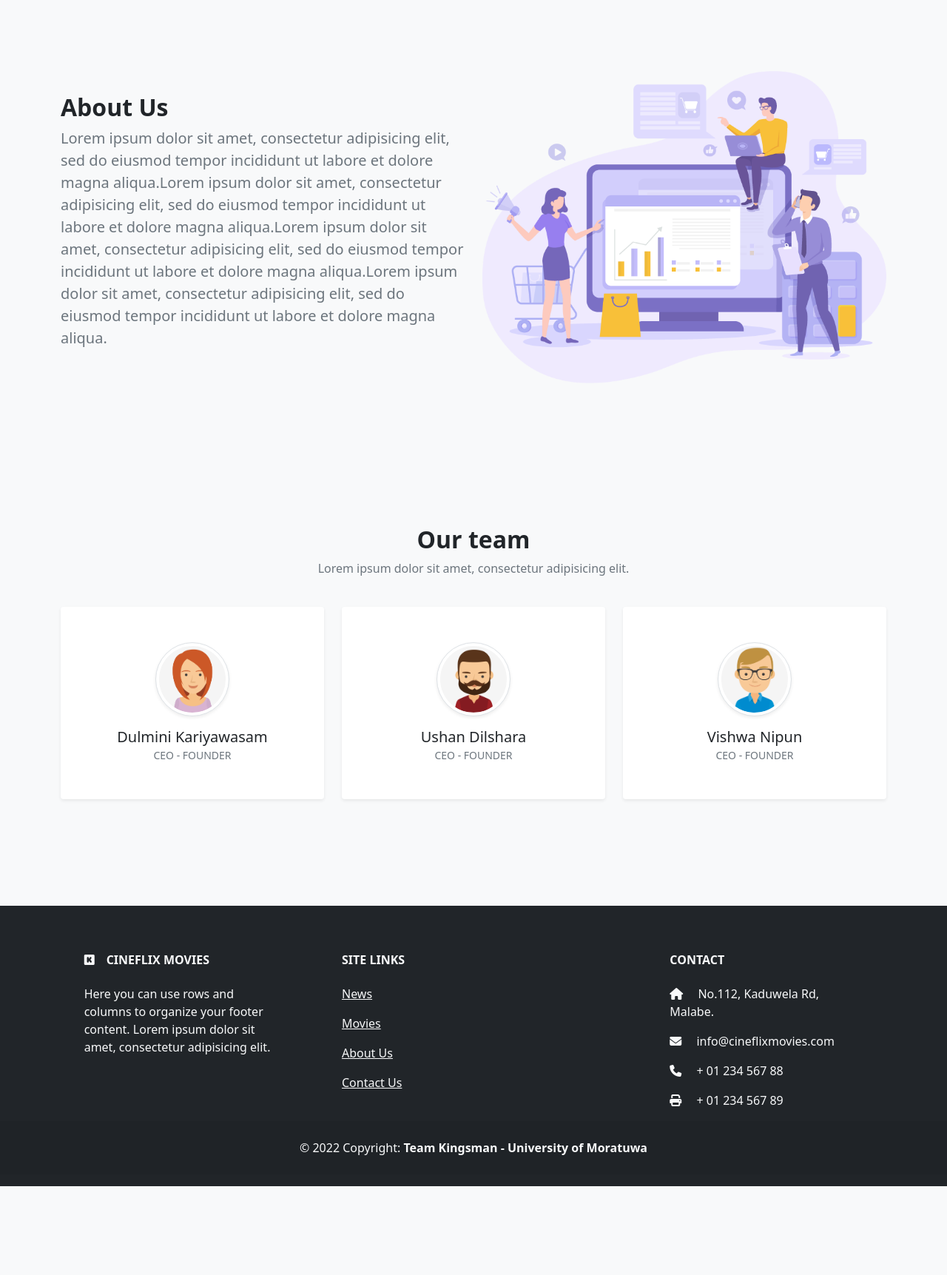
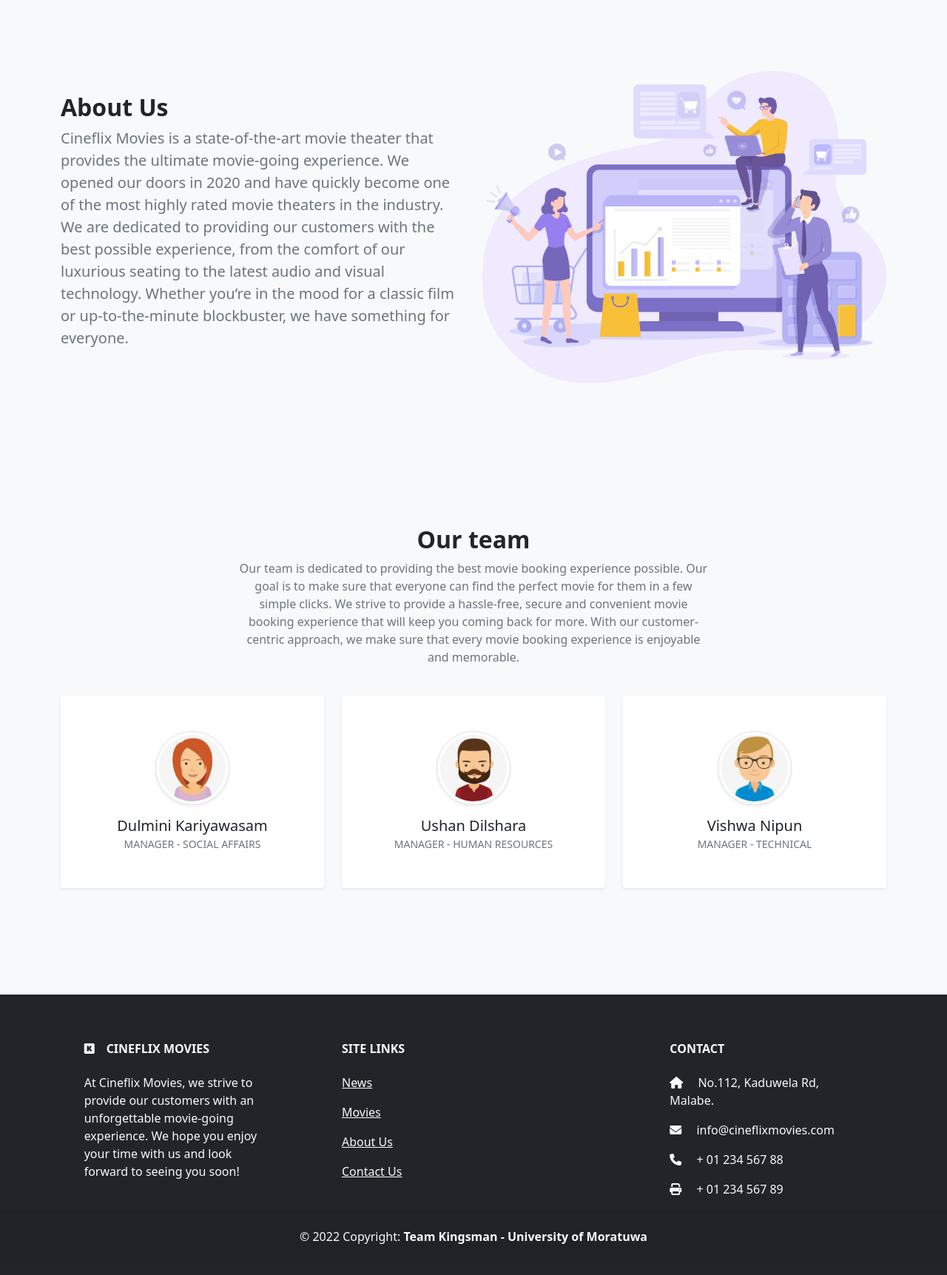
Before and after one commit to VishwaDeAero/kingsman-tickets, a PHP site: page /aboutus.php in a window 1280 px wide. Shown: the part 56-1779 px from the top of the page at 74% size. Before the commit the page ends 1659 px from the top, so only its background shows below. Run offline with PHP 8.4, Linux system fonts and the light colour scheme; some libraries are stand-ins or nearby versions.

Commit message:
minor fixes

```diff
--- a/aboutus.php
+++ b/aboutus.php
@@ -21,11 +21,7 @@ $_SESSION["pagename"] = "aboutus";
             <div class="row h-100 align-items-center py-2 py-md-5">
                 <div class="col-lg-6">
                     <h2 class="fw-bold">About Us</h2>
-                    <p class="lead text-muted mb-0">Lorem ipsum dolor sit amet, consectetur adipisicing elit, sed
-                        do eiusmod tempor incididunt ut labore et dolore magna aliqua.Lorem ipsum dolor sit amet, consectetur adipisicing elit, sed
-                        do eiusmod tempor incididunt ut labore et dolore magna aliqua.Lorem ipsum dolor sit amet, consectetur adipisicing elit, sed
-                        do eiusmod tempor incididunt ut labore et dolore magna aliqua.Lorem ipsum dolor sit amet, consectetur adipisicing elit, sed
-                        do eiusmod tempor incididunt ut labore et dolore magna aliqua.</p>
+                    <p class="lead text-muted mb-0">Cineflix Movies is a state-of-the-art movie theater that provides the ultimate movie-going experience. We opened our doors in 2020 and have quickly become one of the most highly rated movie theaters in the industry. We are dedicated to providing our customers with the best possible experience, from the comfort of our luxurious seating to the latest audio and visual technology. Whether you’re in the mood for a classic film or up-to-the-minute blockbuster, we have something for everyone.</p>
                     </p>
                 </div>
                 <div class="col-lg-6 d-none d-lg-block"><img
@@ -38,9 +34,9 @@ $_SESSION["pagename"] = "aboutus";
     <div class="bg-light py-2 py-md-5">
         <div class="container py-2 py-md-5">
             <div class="row mb-4 text-center">
-                <div class="col-lg-5 mx-auto">
+                <div class="col-lg-7 mx-auto">
                     <h2 class="fw-bold">Our team</h2>
-                    <p class="font-italic text-muted">Lorem ipsum dolor sit amet, consectetur adipisicing elit.</p>
+                    <p class="font-italic text-muted">Our team is dedicated to providing the best movie booking experience possible. Our goal is to make sure that everyone can find the perfect movie for them in a few simple clicks. We strive to provide a hassle-free, secure and convenient movie booking experience that will keep you coming back for more. With our customer-centric approach, we make sure that every movie booking experience is enjoyable and memorable.</p>
                 </div>
             </div>
             <div class="row text-center">
@@ -48,8 +44,8 @@ $_SESSION["pagename"] = "aboutus";
                     <div class="bg-white rounded shadow-sm py-5 px-4"><img
                             src="assets/images/about/avatar-d.png" alt="Dulmini" width="100"
                             class="img-fluid rounded-circle mb-3 img-thumbnail shadow-sm">
-                        <h5 class="mb-0">Dulmini Kariyawasam</h5><span class="small text-uppercase text-muted">CEO -
-                            Founder</span>
+                        <h5 class="mb-0">Dulmini Kariyawasam</h5><span class="small text-uppercase text-muted">Manager -
+                            Social Affairs</span>
                     </div>
                 </div>
 
@@ -57,8 +53,8 @@ $_SESSION["pagename"] = "aboutus";
                     <div class="bg-white rounded shadow-sm py-5 px-4"><img
                             src="assets/images/about/avatar-u.png" alt="Ushan" width="100"
                             class="img-fluid rounded-circle mb-3 img-thumbnail shadow-sm">
-                        <h5 class="mb-0">Ushan Dilshara</h5><span class="small text-uppercase text-muted">CEO -
-                            Founder</span>
+                        <h5 class="mb-0">Ushan Dilshara</h5><span class="small text-uppercase text-muted">Manager -
+                            Human Resources</span>
                     </div>
                 </div>
 
@@ -66,8 +62,8 @@ $_SESSION["pagename"] = "aboutus";
                     <div class="bg-white rounded shadow-sm py-5 px-4"><img
                             src="assets/images/about/avatar-v.png" alt="Vishwa" width="100"
                             class="img-fluid rounded-circle mb-3 img-thumbnail shadow-sm">
-                        <h5 class="mb-0">Vishwa Nipun</h5><span class="small text-uppercase text-muted">CEO -
-                            Founder</span>
+                        <h5 class="mb-0">Vishwa Nipun</h5><span class="small text-uppercase text-muted">Manager -
+                            Technical</span>
                     </div>
                 </div>
             </div>
--- a/master/footer.php
+++ b/master/footer.php
@@ -9,8 +9,7 @@
                             <i class="fa-brands fa-kickstarter me-3"></i>Cineflix Movies
                         </h6>
                         <p>
-                            Here you can use rows and columns to organize your footer content. Lorem ipsum
-                            dolor sit amet, consectetur adipisicing elit.
+                        At Cineflix Movies, we strive to provide our customers with an unforgettable movie-going experience. We hope you enjoy your time with us and look forward to seeing you soon!
                         </p>
                     </div>
                     <div class="col-md-5 col-lg-4 col-xl-4 mx-auto mb-4">
```
